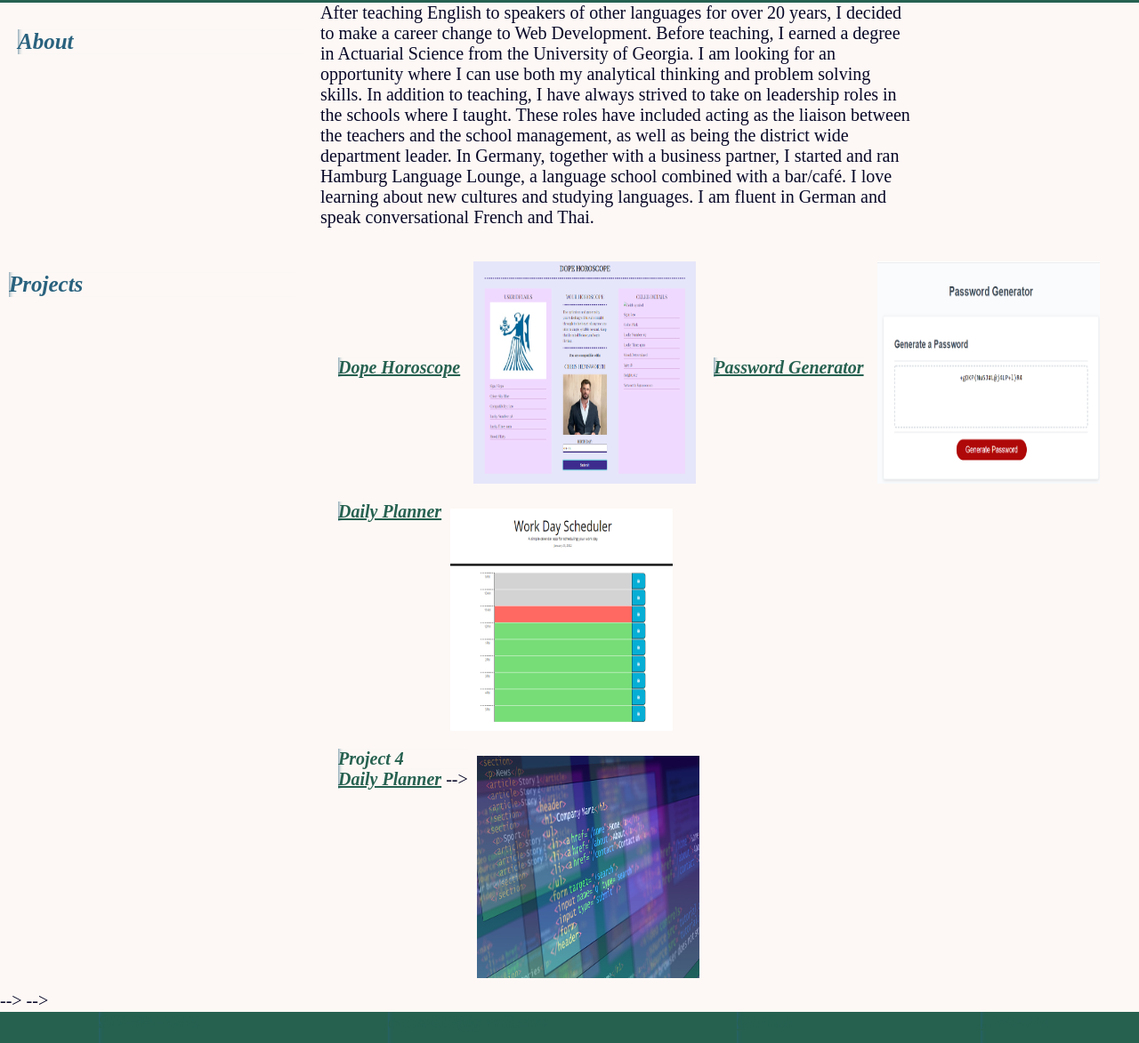
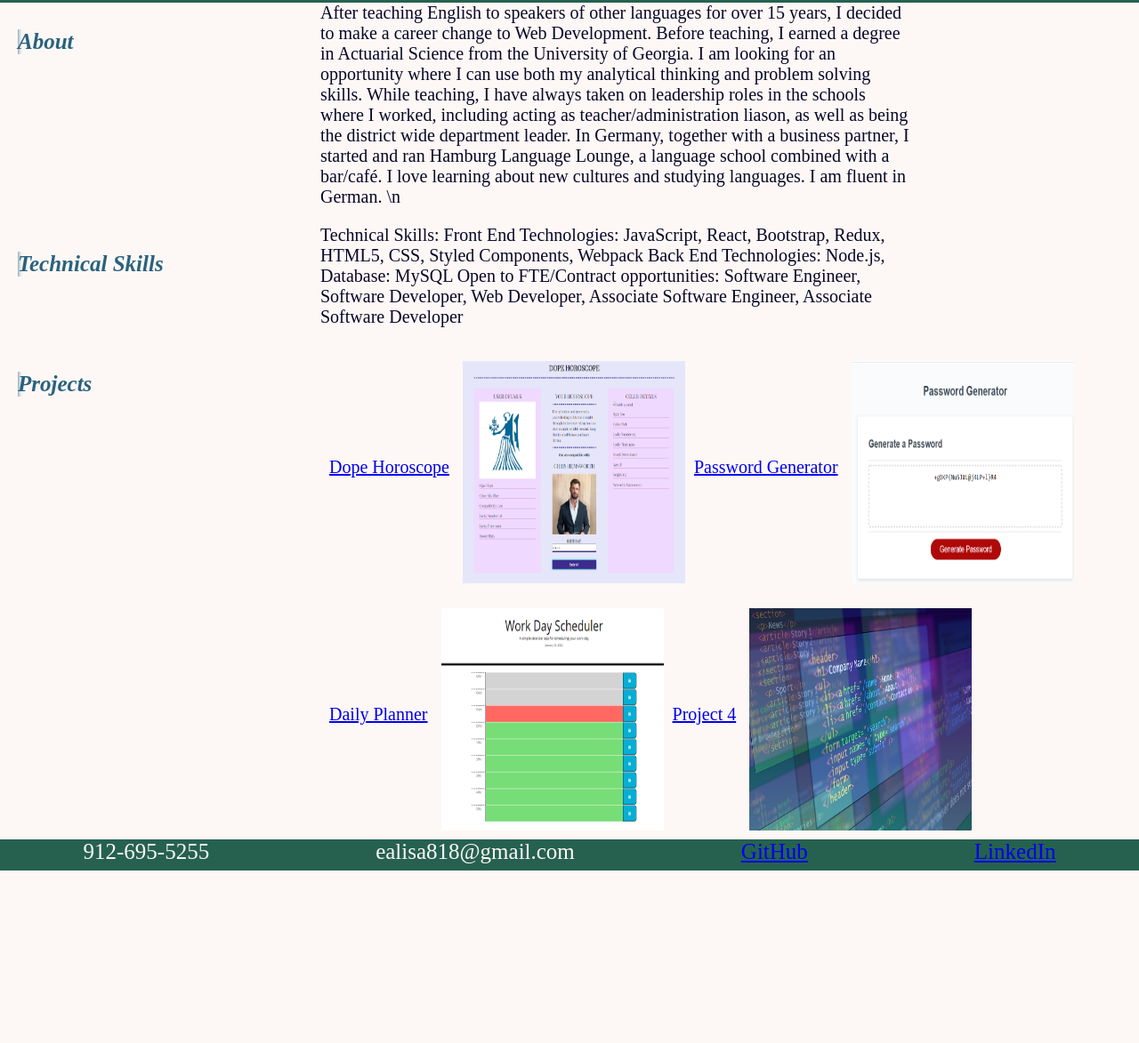
Before and after one commit to ealisa818/portfolio2, a plain HTML site: page index.html in a window 1280 px wide. Shown: the part 57-1230 px from the top of the page at 89% size. After the commit the page ends 1036 px from the top, so only its background shows below. Drawn offline with Linux system fonts and the light colour scheme.

Commit message:
fix image links and formatting

```diff
--- a/index.html
+++ b/index.html
@@ -22,29 +22,24 @@
                 <a class="button1">Work</a>
                 <a class="button1" href="./Alisa Wolfram - Resume.pdf">Resume</a>
         </div>
-
-        <!-- <ul>
-            <li>About Me</li>
-            <li>Contact</li>
-            <li>Work</li>
-            <li>Resume</li>
-        </ul>
-     -->
         </nav>
-        <!-- <aside>
-            <p>About Me</p>
-            <p>Work</p>
-            <p>Contact me</p>
-        </aside> -->
-<!--
-Header for my bio -->
+<!-- Header for my bio -->
     <body>
         <div class="About">About</div>
 <!-- My bio/background -->
-        <div class="writing"> After teaching English to speakers of other languages for over 20 years, I decided to make a career change to Web Development. Before teaching, I earned a degree in Actuarial Science from the University of Georgia. I am looking for an opportunity where I can use both my analytical thinking and problem solving skills. In addition to teaching, I have always strived to take on leadership roles in the schools where I taught.  These roles have included acting as the liaison between the teachers and the school management, as well as being the district wide department leader. In Germany, together with a business partner, I started and ran Hamburg Language Lounge, a language school combined with a bar/café. I love learning about new cultures and studying languages. I am fluent in German and speak conversational French and Thai.
+        <div class="writing"> After teaching English to speakers of other languages for over 15 years, I decided to make a career change to Web Development. Before teaching, I earned a degree in Actuarial Science from the University of Georgia. I am looking for an opportunity where I can use both my analytical thinking and problem solving skills. While teaching, I have always taken on leadership roles in the schools where I worked, including acting as teacher/administration liason, as well as being the district wide department leader. In Germany, together with a business partner, I started and ran Hamburg Language Lounge, a language school combined with a bar/café. I love learning about new cultures and studying languages. I am fluent in German. \n
+        </div>
+        <div class="About">Technical Skills</div>
+        <div class="writing">
+        Technical Skills:
+            Front End Technologies: JavaScript, React, Bootstrap, Redux, HTML5, CSS, Styled Components, Webpack
+            Back End Technologies: Node.js,
+            Database: MySQL
+            Open to FTE/Contract opportunities: Software Engineer, Software Developer, Web Developer, Associate Software Engineer, Associate Software Developer
+        </div>
         </div>
 <!-- Projects that I have completed         -->
-        <div class="projects">Projects</div>
+        <div class="About">Projects</div>
             <div class="column">
                 <div class="pictures">
                     <a href="https://stevenlof777.github.io/dope-horoscope/">Dope Horoscope</a>
@@ -58,25 +53,16 @@ Header for my bio -->
             <div class="column">
                 <div class="pictures">
                    <a href="https://ealisa818.github.io/Daily-Calendar/">Daily Planner</a>
+                   <img src="./Images/Screenshot (53).png" alt="Project 3" />
                 </div>
                 <div class="pictures">
-                      <img src="./Images/Screenshot (53).png" alt="Project 3" />
+                    <a href="https://ealisa818.github.io/Daily-Calendar/">Project 4</a>
+                    <img src="./Images/istockphoto-1290492381-170667a.jpg" alt="Project 4" />
                 </div>
             </div>
-              <div class="column">
-                <div class="pictures">
-                    <p>Project 4</p>
-                  <a href="https://ealisa818.github.io/Daily-Calendar/">Daily Planner</a> -->
         </div>
-                  <div class="pictures">
-                    <img src="./Images/istockphoto-1290492381-170667a.jpg" alt="Project 4" />
     </div>
-            </div> -->
-        </div>
-    </body> -->
-
-
-
+    </body>
     <script src="" async defer></script>
 
     <footer>
@@ -86,8 +72,6 @@ Header for my bio -->
             <a class="button2">ealisa818@gmail.com</a>
             <a href="https://github.com/ealisa818/Portfolio-One">GitHub</a>
             <a href="https://www.linkedin.com/in/alisa-wolfram-17299a221/">LinkedIn</a>
-            </div>
-          </div>
+    </footer>
 
-    </footer>
 </html>
--- a/style.css
+++ b/style.css
@@ -145,15 +145,15 @@ p {
 
 
 }
-
+/*
 a {
     box-shadow: inset 5px 0 5px -5px #29627e;
     font-style: italic;
     font-weight: bold;
     font-size: 20px;
     color: #266150;
-    margin-left: 10px;
-}
+    margin-left: 10px; */
+/* } */
 
 .MyWork {
     padding: 10px;
```
Lines whose indentation alone changed are shown as unchanged.
